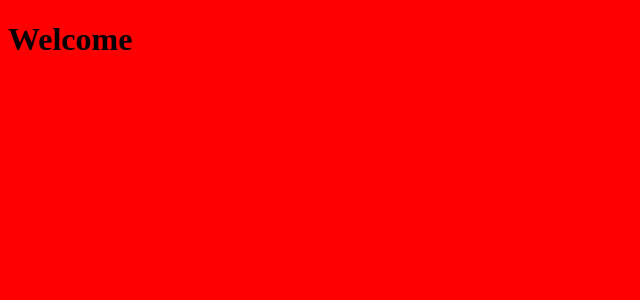
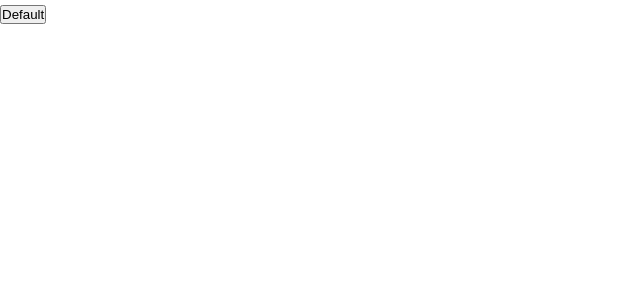
Before and after one commit to Moro-Afriyie/React-Button-Component, a React (Create React App) app in the folder react-button-component/: page / in a window 1280 px wide. Shown: the top 300 px of the page, without its empty margins (0-640 px from the left). Built offline with nearby package versions, Linux system fonts and the light colour scheme.

Commit message:
import button

```diff
--- a/react-button-component/src/App.scss
+++ b/react-button-component/src/App.scss
@@ -1,3 +1,10 @@
+@import url("https://fonts.googleapis.com/css2?family=Noto+Sans+JP:wght@400;500&display=swap");
+* {
+  margin: 0;
+  padding: 0;
+}
+
+html,
 body {
-  background-color: red;
+  font-family: "Noto Sans JP", sans-serif;
 }
--- a/react-button-component/src/App.tsx
+++ b/react-button-component/src/App.tsx
@@ -1,10 +1,15 @@
 import React from "react";
 import "./App.scss";
+import Button from "./button/Button";
 
 function App() {
   return (
-    <main className="App">
-      <h1>Welcome</h1>
+    <main className="container">
+      <div className="buttons__container">
+        <div className="button__default">
+          <Button />
+        </div>
+      </div>
     </main>
   );
 }
--- a/react-button-component/src/button/Button.tsx
+++ b/react-button-component/src/button/Button.tsx
@@ -4,7 +4,7 @@
 interface IButtonProps {}
 
 const Button: React.FunctionComponent<IButtonProps> = (props) => {
-  return <button>Button</button>;
+  return <button>Default</button>;
 };
 
 export default Button;
```
